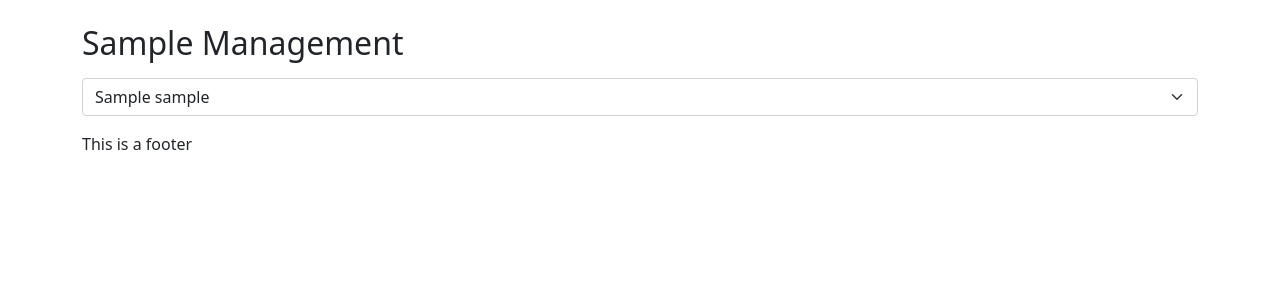
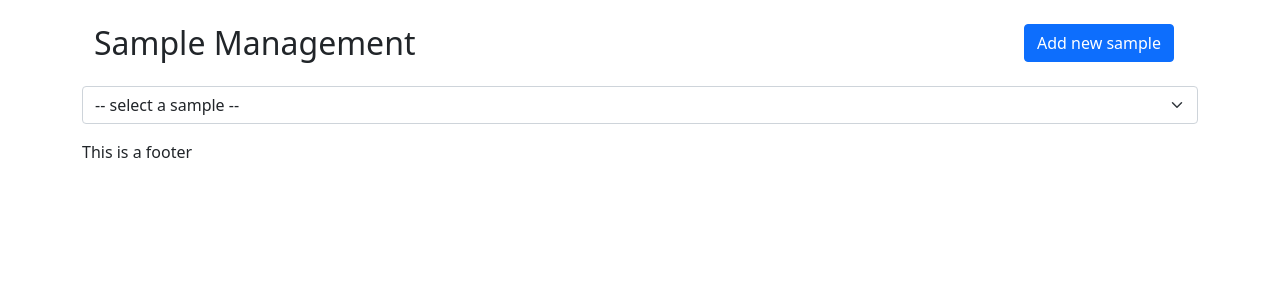
Before and after one commit to LightForm-group/lightform_data_explorer, a Flask app: page /samples in a window 1280 px wide. Shown: the part 73-373 px from the top of the page. Run offline with Flask 2, Linux system fonts and the light colour scheme; tables that the repository leaves empty hold one stand-in row (values such as "Sample post"); parts of the project's set-up code (start-up, migrations or seed data) failed here and were passed over.

Commit message:
Add button for new sample page

```diff
--- a/lf_data_explorer/queries.py
+++ b/lf_data_explorer/queries.py
@@ -18,10 +18,13 @@ def get_sample_by_id(sample_id: int) -> Optional[Sample]:
     return Sample.query.filter_by(id=sample_id).first()
 
 
-def delete_sample(sample_id: int) -> bool:
+def delete_sample(sample_id: int) -> str:
+    """Delete the sample with `sample_id` from the database.
+    Return the name of the deleted sample."""
+    sample_name = Sample.name
     Sample.query.filter_by(id=sample_id).delete()
     db.session.commit()
-    return True
+    return sample_name
 
 
 @dataclass
@@ -31,7 +34,7 @@ class AddSampleResult:
 
 
 def add_new_sample(sample_name: str) -> AddSampleResult:
-    new_sample = Sample(sample_name=sample_name)
+    new_sample = Sample(name=sample_name)
     db.session.add(new_sample)
     try:
         db.session.commit()
--- a/lf_data_explorer/templates/add_sample.html
+++ b/lf_data_explorer/templates/add_sample.html
@@ -5,12 +5,14 @@
         <h2>Add new Sample</h2>
     </div>
 
-    <form action="{{ url_for('samples') }}" method="post">
+    <form action="{{ url_for('new_sample') }}" method="post">
         <div class="form-group my-3">
             <label for="sample_name_box">Sample name</label>
             <input type="text" class="form-control" name="sample_name" id="sample_name_box">
         </div>
-        <button type="submit" class="btn btn-primary">Save new sample</button>
+        <div class="my-3">
+            <button type="submit" class="btn btn-primary">Save new sample</button>
+        </div>
         {% if new_sample %}
             <div id="result" class="my-3">
                 {% if new_sample.success == True %}
--- a/lf_data_explorer/templates/samples.html
+++ b/lf_data_explorer/templates/samples.html
@@ -1,18 +1,30 @@
 {% extends "base.html" %}
 {% set active_page = "list_samples" %}
 {% block body %}
-    <h2>Sample Management</h2>
-
+    <div class="container">
+        <div class="row">
+            <div class="col">
+                <h2>Sample Management</h2>
+            </div>
+            <div class="col-2">
+                <a class="btn btn-primary" href="{{ url_for('new_sample') }}" role="button">Add new sample</a>
+            </div>
+        </div>
+    </div>
     <div class="my-3">
         <select name="sample_selection" class="form-select my-3" aria-label="Sample selection"
                 onchange="this.options[this.selectedIndex].value && (window.location = this.options[this.selectedIndex].value);">
+            <option disabled {% if not current_sample %}selected{% endif %} value> -- select a sample -- </option>
             {% for sample in all_samples %}
-                <option value="{{ url_for('select_sample', sample_id=sample.id) }}">{{ sample.name }}</option>
+                <option value="{{ url_for('select_sample', sample_id=sample.id) }}"
+                        {% if current_sample %}
+                            {% if current_sample.name == sample.name %}selected="selected"{% endif %}
+                        {% endif %}>{{ sample.name }}</option>
             {% endfor %}
         </select>
-        {% if selected_sample %}
+        {% if current_sample %}
             <div class="my-3">
-                You selected sample: {{ selected_sample }}
+                You selected sample: {{ current_sample.name }}
             </div>
             <div class="my-3">
                 <form method="post">
--- a/lf_data_explorer/views.py
+++ b/lf_data_explorer/views.py
@@ -14,7 +14,7 @@ def new_sample():
     if request.method == "GET":
         return render_template('add_sample.html')
     else:
-        new_name = request.form['sample_selection']
+        new_name = request.form['sample_name']
         result = queries.add_new_sample(new_name)
         return render_template('add_sample.html', new_sample=result)
 
@@ -28,17 +28,17 @@ def samples():
 
 @app.route('/samples/<sample_id>', methods=['POST', 'GET'])
 def select_sample(sample_id):
-    all_samples = queries.get_all_samples()
     if request.method == "GET":
+        all_samples = queries.get_all_samples()
         selected_sample = queries.get_sample_by_id(sample_id)
-        return render_template('samples.html', all_samples=all_samples, selected_sample=selected_sample)
+        return render_template('samples.html', all_samples=all_samples, current_sample=selected_sample)
     else:
         delete_id = int(request.view_args['sample_id'])
-        result = queries.delete_sample(delete_id)
-        if result:
-            message = "Sample was deleted."
-        else:
-            message = "Sample could not be deleted."
+
+        sample_name = queries.delete_sample(delete_id)
+        message = f"Sample '{sample_name}' was deleted."
+
+        all_samples = queries.get_all_samples()
         return render_template('samples.html', all_samples=all_samples, sample_deleted=message)
 
 
```
